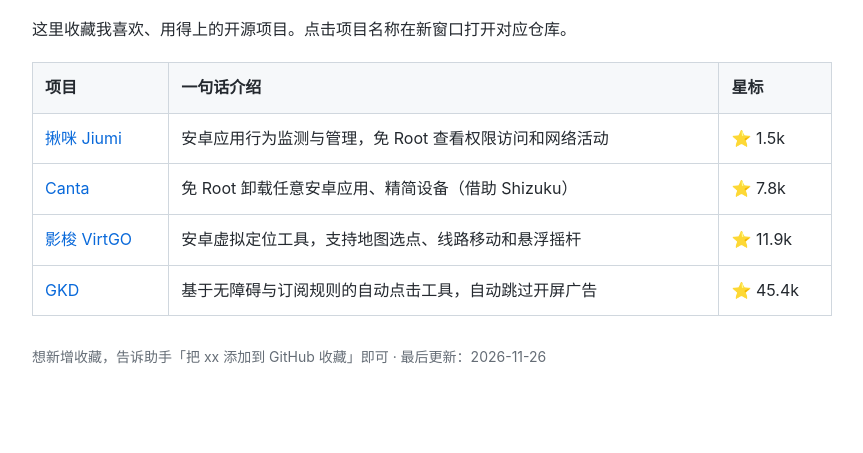
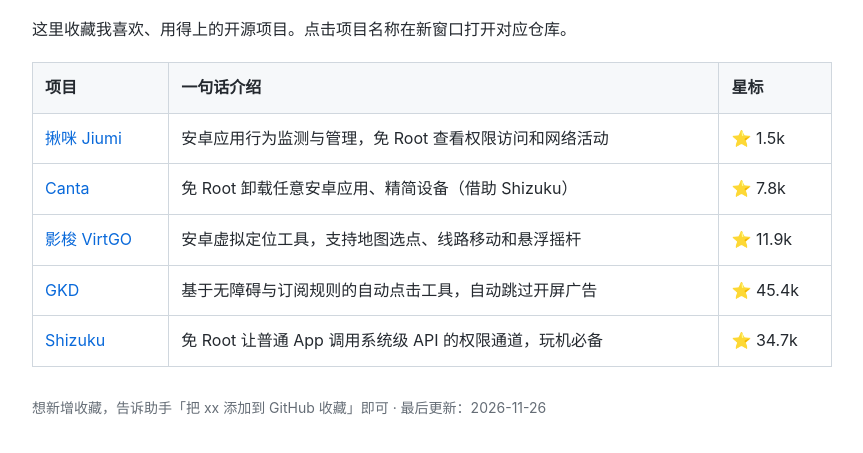
Before and after one commit to dboy365/github-favorites, a plain HTML site: page index.html in a window 1280 px wide. Shown: the part 107-560 px from the top of the page, without its empty margins (208-1071 px from the left). Drawn offline with Linux system fonts and the light colour scheme.

Commit message:
添加 Shizuku 到收藏页

```diff
--- a/index.html
+++ b/index.html
@@ -43,6 +43,11 @@
                 <td>基于无障碍与订阅规则的自动点击工具，自动跳过开屏广告</td>
                 <td>⭐ 45.4k</td>
             </tr>
+            <tr>
+                <td><a href="https://github.com/RikkaApps/Shizuku" target="_blank" rel="noopener noreferrer">Shizuku</a></td>
+                <td>免 Root 让普通 App 调用系统级 API 的权限通道，玩机必备</td>
+                <td>⭐ 34.7k</td>
+            </tr>
         </tbody>
     </table>
     <p class="hint">想新增收藏，告诉助手「把 xx 添加到 GitHub 收藏」即可 · 最后更新：2026-11-26</p>
```
